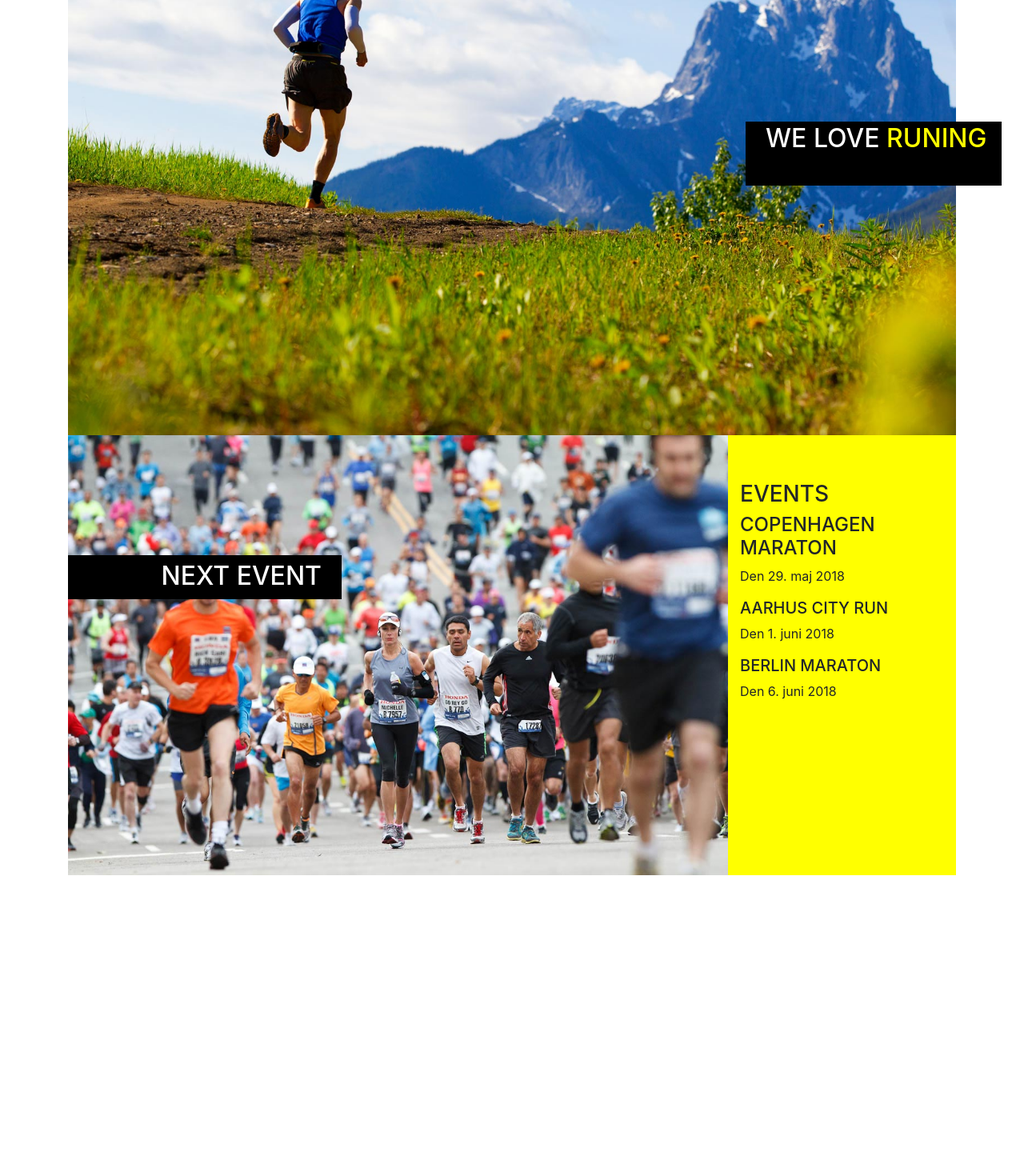
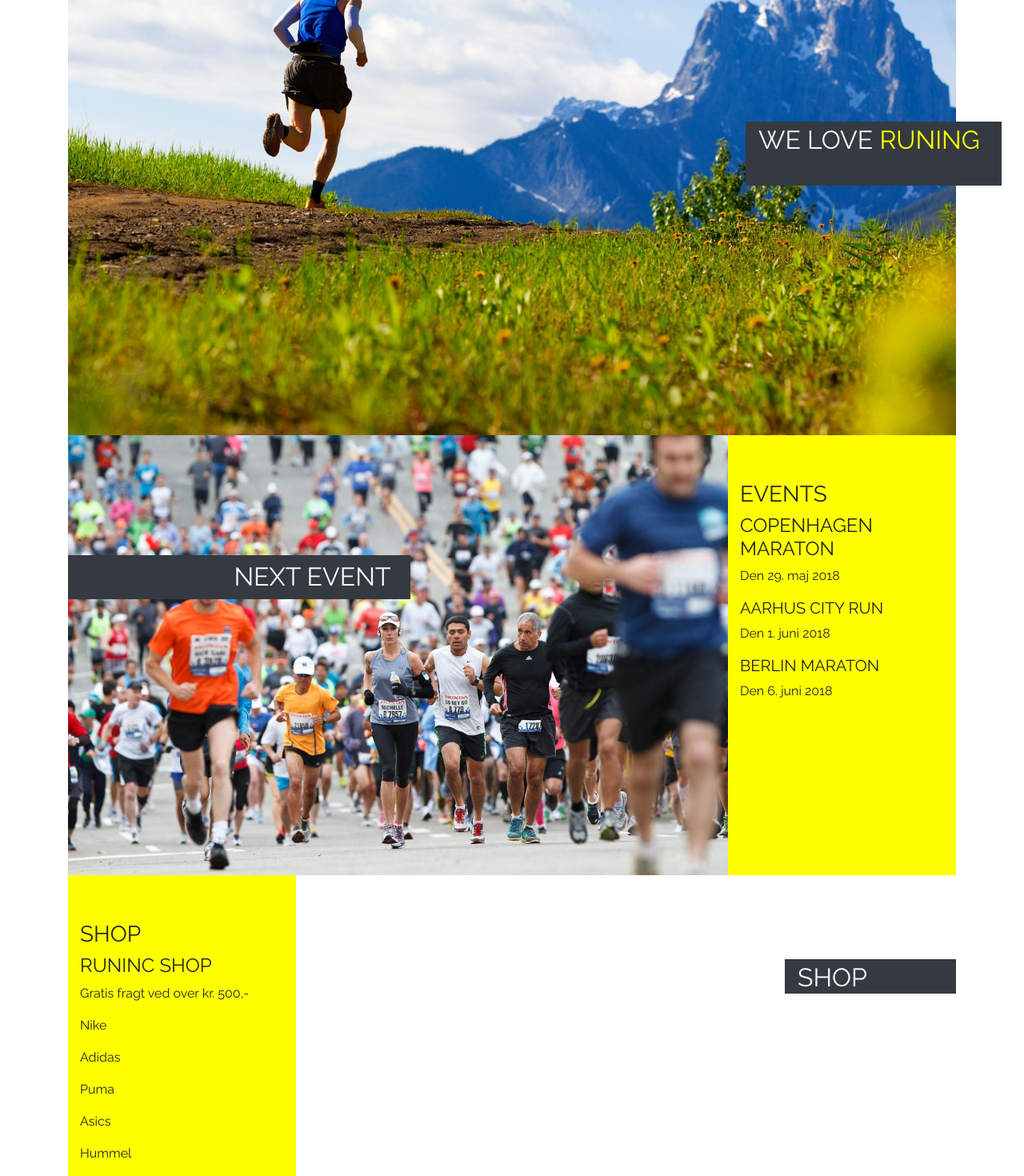
Before and after one commit to kirkemann/reactweb, a React (Create React App) app: page / in a window 1280 px wide. Shown: the part 248-1718 px from the top of the page at 80% size. Before the commit the page ends 1342 px from the top, so only its background shows below. Built offline with nearby package versions, Linux system fonts and the light colour scheme.

Commit message:
shop næsten færdig

```diff
--- a/src/App.js
+++ b/src/App.js
@@ -2,6 +2,7 @@ import React from 'react';
 import Navbar from './components/Navbar/Navbar'
 import Section from './components/Section/section';
 import Main from './components/Main/main';
+import Article from './components/Article/Article';
 
 
 function App() {
@@ -10,6 +11,7 @@ function App() {
       <Navbar />
       <Section />
       <Main />
+      <Article />
     </div>
   );
 }
--- a/src/components/Article/Article.js
+++ b/src/components/Article/Article.js
@@ -0,0 +1,26 @@
+import React from 'react';
+
+const Article = () => {
+    return (
+        <div className="container">
+            <div className="row">
+                <div className="col-3 shoplist">
+                    <h3>SHOP</h3>
+                    <h4>RUNINC SHOP</h4>
+                    <p>Gratis fragt ved over kr. 500,-</p>
+                    <p>Nike</p>
+                    <p>Adidas</p>
+                    <p>Puma</p>
+                    <p>Asics</p>
+                    <p>Hummel</p>
+                </div>
+                <div className="col-9">
+                <h2 className="shopsec bg-dark text-light pl-3 w-25 pt-1 position-absolute">SHOP</h2>
+
+                </div>
+            </div>
+        </div>
+     );
+}
+
+export default Article;
--- a/src/components/Main/main.js
+++ b/src/components/Main/main.js
@@ -7,7 +7,7 @@ const Main = () => {
             <div className="row">
             <div className="col-9">
                 <img className="img-fluid" src={Events} alt=""/>
-                <h2 className="eventtext">NEXT EVENT</h2>
+                <h2 className="eventtext bg-dark text-right text-light pr-4 w-50 pt-2 position-absolute">NEXT EVENT</h2>
             </div>
             <div className="col-3">
                 <h3>EVENTS</h3>
--- a/src/components/Navbar/Navbar.js
+++ b/src/components/Navbar/Navbar.js
@@ -25,7 +25,7 @@ const Navbar = () => {
                     </li>
                 </ul>
                 <form class="form-inline my-2 my-lg-0">
-                    <input className="form-control mr-sm-2" type="search" placeholder="Search" aria-label="Search" />
+                    <input className="form-control bg-danger mr-sm-2" type="search" placeholder="Search" aria-label="Search" />
                     <button className="btn btn-secondary my-2 my-sm-0" type="submit">Search</button>
                 </form>
             </div>
--- a/src/components/Section/section.js
+++ b/src/components/Section/section.js
@@ -5,7 +5,7 @@ const Section = () => {
     return (
         <div className="container">
             <img class="img-fluid" src={Hero} alt="Løber-i-naturen"/>
-            <h2 className="texth2">WE LOVE <span>RUNING</span></h2>
+            <h2 className="texth2 bg-dark text-light pl-3 w-25 pt-1 position-absolute">WE LOVE <span>RUNING</span></h2>
         </div>
      );
 }
--- a/src/index.css
+++ b/src/index.css
@@ -2,11 +2,7 @@
 
 body {
   margin: 0;
-  font-family: -apple-system, BlinkMacSystemFont, "Segoe UI", "Roboto", "Oxygen",
-    "Ubuntu", "Cantarell", "Fira Sans", "Droid Sans", "Helvetica Neue",
-    sans-serif;
-  -webkit-font-smoothing: antialiased;
-  -moz-osx-font-smoothing: grayscale;
+  font-family: Raleway;
 }
 span
 {
@@ -14,31 +10,15 @@ span
 }
 .texth2
 {
-  position: absolute;
   top: 400px;
   left: 932px;
-  background-color: black;
-  color: white;
-  width: 25%;
   height: 10%;
-  overflow: hidden;
-  padding-left: 25px;
-  padding-top: 2px;
 }
 .eventtext {
-  position: absolute;
   top: 150px;
   left: 15px;
-  background-color: black;
-  color: white;
-  width: 40%;
   height: 10%;
-  overflow: hidden;
-  padding-right: 25px;
-  padding-top: 7px;
-  text-align: right;
 }
-
 .img
 {
   width: 15%;
@@ -50,3 +30,18 @@ span
   margin-left: -15px;
   padding-top: 5%;
 }
+.shoplist
+{
+  background-color: yellow;
+  margin-left: 15px;
+  padding-top: 5%;
+}
+ul{
+  list-style-type: none;
+}
+.shopsec
+{
+  bottom: 220px;
+  left: 911px;
+
+}
```
